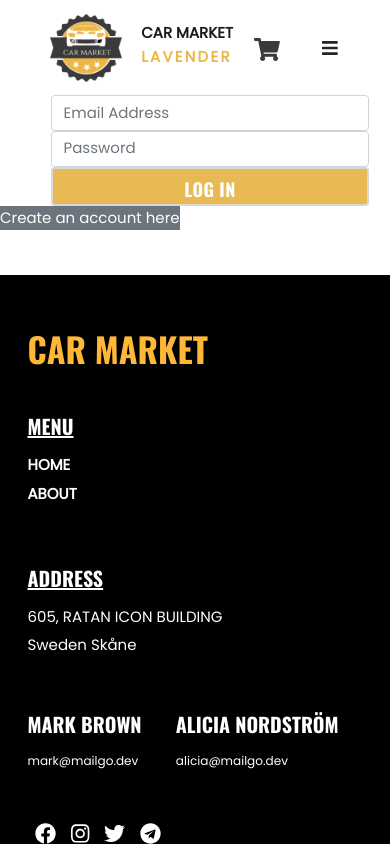
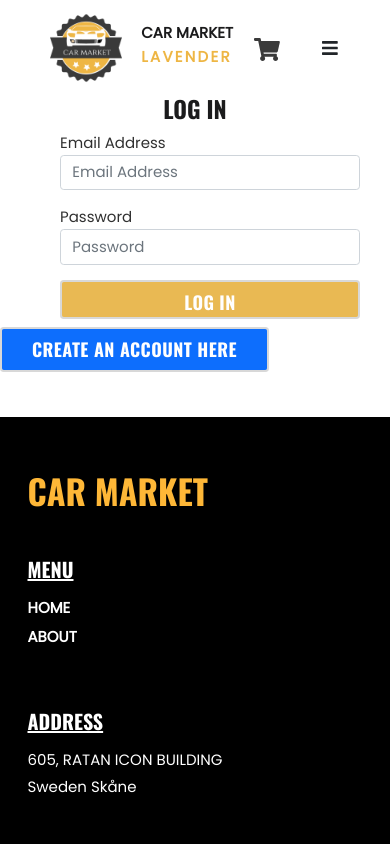
Before and after one commit to SvitlanaRybakova/Bilshop-Lavender, a React (Create React App) app: page /LogIn in a window 390 px wide. Built offline with nearby package versions, Linux system fonts and the light colour scheme.

Commit message:
styled log in and sign up page

```diff
--- a/src/components/LoginComp.js
+++ b/src/components/LoginComp.js
@@ -12,26 +12,34 @@ function LoginComp() {
   } = useContext(UserContext);
   return (
     <form onSubmit={(e) => onSubmitLogin(e)} className="LogIn-Container">
+      <h2 className="d-flex align-items-center justify-content-center">
+        LOG IN
+      </h2>
       <div className="rowZ d-flex align-items-center justify-content-center">
-        <div className="col-md-3">
+        <div className="col-10 col-md-5">
           <div className="form-group">
+            <label>Email Address</label>
             <input
               type="email"
-              className="form-control"
+              className="form-control mb-3"
               placeholder="Email Address"
               onChange={onChangeLoginEmail}
               value={loginEmail}
             ></input>
             <div className="form-group">
+              <label>Password</label>
               <input
                 type="password"
-                className="form-control"
+                className="form-control mb-3"
                 placeholder="Password"
                 onChange={onChangeLoginPassword}
                 value={loginPassword}
               ></input>
             </div>
-            <button type="submit" className="btn1 btn-primary">
+            <button
+              type="submit"
+              className={`${styles.loginButton} btn1 btn-primary mb-2 `}
+            >
               Log in
             </button>
           </div>
--- a/src/components/SignupComp.js
+++ b/src/components/SignupComp.js
@@ -28,77 +28,92 @@ function SignupComp() {
 
   return (
     <form onSubmit={(e) => onSubmit(e)} className="LogIn-Container">
+      <h2 className="d-flex align-items-center justify-content-center">
+        SIGN UP
+      </h2>
       <div className="rowZ d-flex align-items-center justify-content-center">
-        <div className="col-md-3">
+        <div className="col-10 col-md-5">
           <div className="form-group">
+            <label>First Name</label>
             <input
               type="text"
-              className="form-control"
+              className="form-control mb-3"
               placeholder="First Name"
               value={firstName}
               onChange={onChangeFirstName}
             ></input>
+            <label>Last Name</label>
             <input
               type="text"
-              className="form-control"
+              className="form-control mb-3"
               placeholder="Last Name"
               value={lastName}
               onChange={onChangeLastName}
             ></input>
+            <label>Email Address</label>
             <input
               type="email"
-              className="form-control"
+              className="form-control mb-3"
               placeholder="Email Address"
               value={emailAddress}
               onChange={onChangeEmailAddress}
             ></input>
+            <label>Town / City</label>
             <input
               type="text"
-              className="form-control"
+              className="form-control mb-3"
               placeholder="Town / City"
               value={townCity}
               onChange={onChangeTownCity}
             ></input>
+            <label>Postcode / ZIP</label>
             <input
               type="number"
-              className="form-control"
+              className="form-control mb-3"
               placeholder="Postcode / ZIP"
               value={postcodeZIP}
               onChange={onChangePostcodeZIP}
             ></input>
+            <label>Street Address</label>
             <input
               type="text"
-              className="form-control"
+              className="form-control mb-3"
               placeholder="Stress Address"
               value={streetAddress}
               onChange={onChangeStreetAddress}
             ></input>
+            <label>Phone</label>
             <input
               type="number"
-              className="form-control"
+              className="form-control mb-3"
               placeholder="Phone"
               value={phone}
               onChange={onChangePhone}
             ></input>
             <div className="form-group">
+              <label>Password</label>
               <input
                 type="password"
-                className="form-control"
+                className="form-control mb-3"
                 placeholder="Password"
                 value={password}
                 onChange={onChangePassword}
               ></input>
             </div>
             <div className="form-group">
+              <label>Confirm Password</label>
               <input
                 type="password"
-                className="form-control"
+                className="form-control mb-5"
                 placeholder="Confirm Password"
                 value={confirmPassword}
                 onChange={onChangeConfirmPassword}
               ></input>
             </div>
-            <button type="submit" className="btn1 btn-primary">
+            <button
+              type="submit"
+              className={`${styles.loginButton} btn1 btn-primary mb-2 `}
+            >
               Sign up
             </button>
           </div>
--- a/src/pages/LogIn.js
+++ b/src/pages/LogIn.js
@@ -26,7 +26,7 @@ function LogIn() {
           <LoginComp />
           <button
             onClick={() => renderSignup()}
-            className={`${styles.buttonBtn2} btn2 btn-secondary`}
+            className={`${styles.buttonBtn2} btn btn-primary`}
           >
             Create an account here
           </button>
@@ -38,7 +38,7 @@ function LogIn() {
           <SignupComp />
           <button
             onClick={() => renderLogin()}
-            className={`${styles.buttonBtn2} btn2 btn-secondary`}
+            className={`${styles.buttonBtn2} btn btn-primary`}
           >
             Already have an account? Log in here
           </button>
--- a/src/styles/LogIn.Module.css
+++ b/src/styles/LogIn.Module.css
@@ -1,42 +1,24 @@
 .buttonBtn2 {
   display: flex;
   margin: auto;
+  background-color: white !important;
+  border: 1px solid#383838 !important;
+  color: #383838 !important;
+  font-size: 0.8rem;
+  /* margin-bottom: 153px; */
 }
 
-/* .rowZ {
-  --bs-gutter-x: 1.5rem;
-  --bs-gutter-y: 0;
-  display: flex;
-  flex-wrap: wrap;
-  margin-left: 2rem;
-  margin-right: 2rem;
+.buttonBtn2:hover {
+  border-color: #eeb644 !important;
+  color: #eeb644 !important;
+  background-color: white !important;
 }
 
-@media (min-width: 768px) {
-  .row .col-md-1,
-  .row .col-sm-1,
-  .row .col-lg-1 {
-    width: 100%;
-    *width: 100%;
-    margin-left: 2rem;
-    margin-right: 2rem;
-  }
+.loginButton {
+  border-color: #eeb644;
 }
 
-@media (min-width: 992px) {
-  .row .col-md-1,
-  .row .col-sm-1,
-  .row .col-lg-1 {
-    width: 14.285714285714285714285714285714%;
-    *width: 14.285714285714285714285714285714%;
-  }
+.loginButton:hover {
+  background-color: #383838;
+  border-color: #383838;
 }
-
-@media (min-width: 1200px) {
-  .row .col-md-1,
-  .row .col-sm-1,
-  .row .col-lg-1 {
-    width: 14.285714285714285714285714285714%;
-    *width: 14.285714285714285714285714285714%;
-  }
-} */
```
